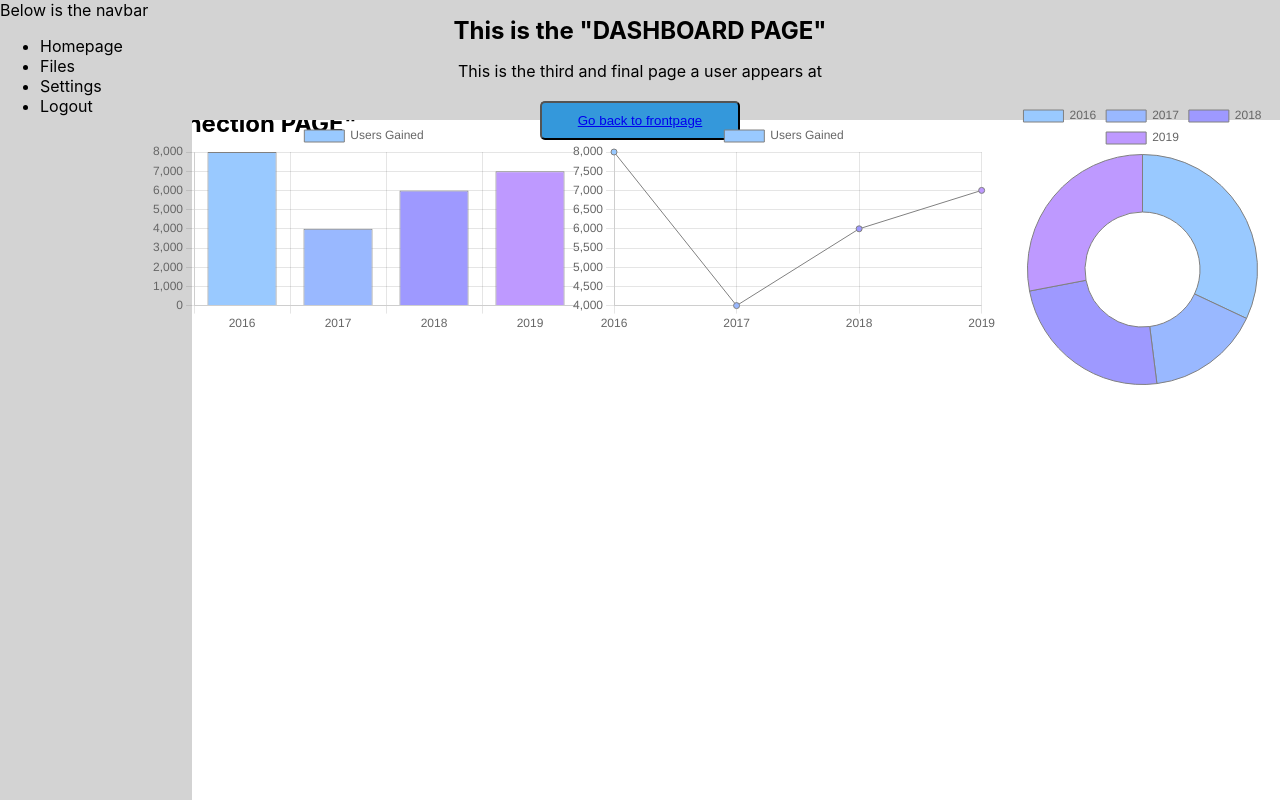
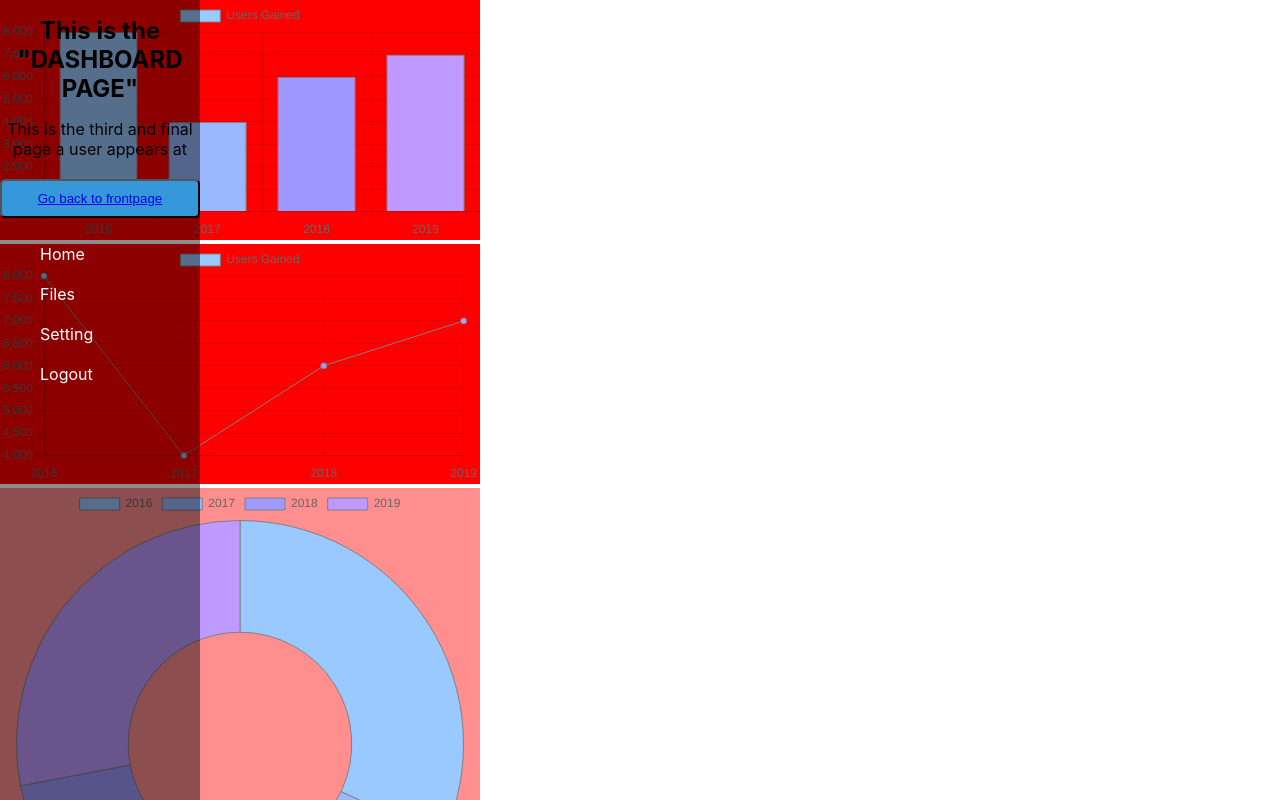
Before and after one commit to nehlinshanila/Synchronization-Software--CSE327, a React (Create React App) app in the folder syncapp/: page /dashboard in a window 1280 px wide. Shown: the top 800 px of the page. Built offline with nearby package versions, Linux system fonts and the light colour scheme.

Commit message:
frontend

```diff
--- a/syncapp/src/App.js
+++ b/syncapp/src/App.js
@@ -11,7 +11,7 @@ const App = () => {
     <BrowserRouter>
       <Routes>
 
-        <Route exact path="/frontpage" element={<Frontpage/>}/>
+        <Route exact path="/" element={<Frontpage/>}/>
         <Route path="/login" element={<Login/>} />
         <Route path="/dashboard" element={<Dashboard/>} />
 
--- /dev/null
+++ b/syncapp/src/components/Dashboard/Connected/connected.css
@@ -0,0 +1,17 @@
+.connected {
+    background-color: rgba(0, 0, 255, 0.237);
+    display: grid;
+    position: absolute;
+    margin-left: 210px;
+    /* margin-top: 120px; */
+    top: 600px;
+    bottom: 0px;
+}
+
+/* .StatisticsLine {
+  display: flex;
+  position: absolute;
+  margin-left: 570px;
+  margin-top: 120px;
+  width: 120%;
+} */
--- a/syncapp/src/components/Dashboard/Connected/connected.jsx
+++ b/syncapp/src/components/Dashboard/Connected/connected.jsx
@@ -1,10 +1,12 @@
 import React from 'react';
+import "./connected.css"; // Import the CSS file
+
 
 
 const Connected =() => {
 
     return (
-        <div>
+        <div className='connected'>
             <h2>This is the "Connection PAGE"</h2>
         </div>
     )
--- /dev/null
+++ b/syncapp/src/components/Dashboard/Navbar/navbar.css
@@ -0,0 +1,28 @@
+
+.vertical-nav {
+    background-color: rgba(0, 0, 0, 0.45);
+    height: 100vh;
+    position: fixed;
+    top: 0;
+    left: 0;
+    width: 200px;
+    margin: 0;
+    padding: 0;
+    list-style: none;
+    z-index: 100;
+  }
+
+  .vertical-nav li {
+    display: block;
+    width: 100%;
+    padding: 10px 0;
+  }
+
+  .vertical-nav li a {
+    color: #fff;
+    text-decoration: none;
+  }
+
+  .vertical-nav li a:hover {
+    background-color: #ccc;
+  }
--- a/syncapp/src/components/Dashboard/Navbar/navbar.jsx
+++ b/syncapp/src/components/Dashboard/Navbar/navbar.jsx
@@ -1,31 +1,26 @@
 import React from "react";
+import "./navbar.css"; // Import the CSS file
+import { BrowserRouter, Route, Routes, Link } from "react-router-dom";
+
+
 
 const Navbar = () => {
-  const handleHomepageClick = () => {
-    console.log("Homepage clicked");
-  };
-
-  const handleFilesClick = () => {
-    console.log("Files clicked");
-  };
-
-  const handleSettingsClick = () => {
-    console.log("Settings clicked");
-  };
-
-  const handleLogoutClick = () => {
-    console.log("Logout clicked");
-  };
-
   return (
-    <div className="nav"
-    >
-      Below is the navbar
+    <div  class="vertical-nav">
+      <div>
+        <h1 className="dashboard-title">This is the "DASHBOARD PAGE"</h1>
+        <p className="dashboard-description">
+          This is the third and final page a user appears at
+        </p>
+        <button className="dashboard-button">
+          <Link to="/">Go back to frontpage</Link>
+        </button>
+      </div>
       <ul>
-        <li onClick={handleHomepageClick}>Homepage</li>
-        <li onClick={handleFilesClick}>Files</li>
-        <li onClick={handleSettingsClick}>Settings</li>
-        <li onClick={handleLogoutClick}>Logout</li>
+        <li><a href="#">Home</a></li>
+        <li><a href="#">Files</a></li>
+        <li><a href="#">Setting</a></li>
+        <li><a href="#">Logout</a></li>
       </ul>
     </div>
   );
--- a/syncapp/src/components/Dashboard/Statistics/statisticsbar.jsx
+++ b/syncapp/src/components/Dashboard/Statistics/statisticsbar.jsx
@@ -3,12 +3,9 @@ import { Bar } from "react-chartjs-2";
 import { Chart as ChartJS } from "chart.js/auto";
 import "../dashboard.css"; // Import the CSS file
 
-
 const StatisticsBar = ({ chartData }) => {
   return (
-    <div className="StatisticsBar"
-
-    >
+    <div className="StatisticsBar">
       <Bar data={chartData} />
     </div>
   );
--- /dev/null
+++ b/syncapp/src/components/Dashboard/Update/update.css
@@ -0,0 +1,7 @@
+.update {
+    display: grid;
+    position: absolute;
+    margin-left: 210px;
+    /* margin-top: 120px; */
+    bottom: 0px;
+}
--- a/syncapp/src/components/Dashboard/Update/update.jsx
+++ b/syncapp/src/components/Dashboard/Update/update.jsx
@@ -1,4 +1,6 @@
 import React, { useState, useEffect } from "react";
+import "./update.css"; // Import the CSS file
+
 
 const SyncUpdate = () => {
   const [syncStatus, setSyncStatus] = useState("Syncing...");
@@ -19,7 +21,7 @@ const SyncUpdate = () => {
   }, []);
 
   return (
-    <div>
+    <div className="update">
       <h2>Ongoing Sync Update</h2>
       <p>{syncStatus}</p>
     </div>
--- a/syncapp/src/components/Dashboard/dashboard.css
+++ b/syncapp/src/components/Dashboard/dashboard.css
@@ -5,50 +5,35 @@
   position: absolute;
   background-color: transparent;
 }
-  /* .top {
-
-  height: 20px;
-  background-color: lightgray;
-} */
-  .top{
-    position: fixed;
-    top: 0;
-    left: 0;
-    right: 0;
-    height: 120px;
-    /* width: 600px; */
-    background-color: lightgrey;
+.stat{
+   width: 100vh;
+   position: absolute;
 }
-  .nav{
-    position: fixed;
-    height: 100%;
-    width: 15%;
-    background-Color: lightgrey;
-  }
-
 .StatisticsBar {
-    /* background-color: red; */
-    display: flex;
-    position: absolute;
-    margin-left: 150px;
-    margin-top: 120px; /* Adjust the top margin to leave space for the top div bar and navbar */
-    width: 120%;
+  background-color: red;
+  display: inline-flex;
+  position: relative;
+  /* margin-left: 210px;
+  margin-top: 20%;  */
+  width: 60vh;
 }
 
 .StatisticsLine {
-    display: flex;
-    position: absolute;
-    margin-left: 570px;
-    margin-top: 120px;
-    width: 120%;
+  background-color: red;
+  display: inline-flex;
+  position: relative;
+  /* margin-left: 570px;
+  margin-top: 20%; */
+  width: 60vh;
 }
 
 .StatisticsPie {
-    display: flex;
-    position: absolute;
-    margin-left: 1000px;
-    margin-top: 100px;
-    width: 80%;
+  background-color: rgba(255, 0, 0, 0.444);
+  display: inline-flex;
+  position: relative;
+  /* margin-left: 1000px;
+  margin-top: 20%; */
+  width: 60vh;
 }
 
 .dashboard-title {
--- a/syncapp/src/components/Dashboard/dashboard.jsx
+++ b/syncapp/src/components/Dashboard/dashboard.jsx
@@ -25,17 +25,9 @@ const Dashboard = () => {
 
   return (
     <div className="container">
-      <div className="top">
-        <h1 className="dashboard-title">This is the "DASHBOARD PAGE"</h1>
-        <p className="dashboard-description">
-          This is the third and final page a user appears at
-        </p>
-        <button className="dashboard-button">
-          <Link to="/frontpage">Go back to frontpage</Link>
-        </button>
-      </div>
+
       <Navbar />
-      <div>
+      <div className="stat">
         <StatisticsBar chartData={userData} />
 
         <StatisticsLine chartData={userData} />
@@ -43,8 +35,8 @@ const Dashboard = () => {
         <StatisticsPie chartData={userData} />
       </div>
 
-      <SyncUpdate />
-      <Connected />
+      {/* <SyncUpdate />
+      <Connected /> */}
     </div>
   );
 };
```
Lines whose indentation alone changed are shown as unchanged.
